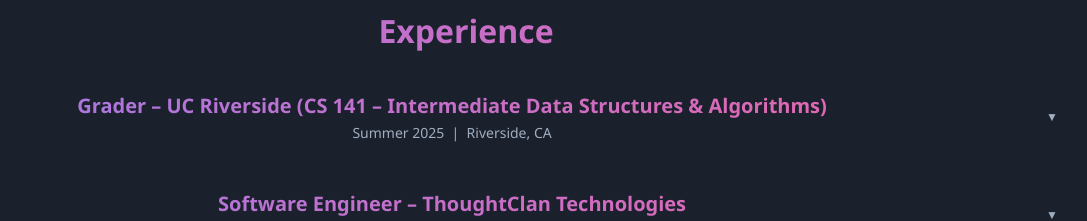
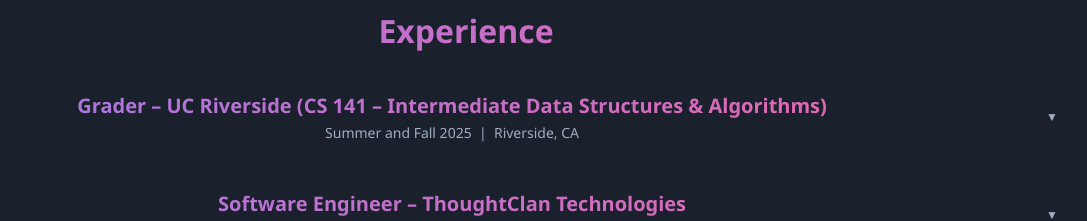
Before and after one commit to RanjithaNarasimhamurthy/my-portfolio, a React (Create React App) app: page / in a window 1280 px wide. Shown: the part 2420-2641 px from the top of the page, without its empty margins (174-1261 px from the left). Built offline with nearby package versions, Linux system fonts and the light colour scheme.

Commit message:
resume update

```diff
--- a/src/components/Experience.js
+++ b/src/components/Experience.js
@@ -11,12 +11,11 @@ const experiences = [
     title: 'Grader',
     company: 'UC Riverside (CS 141 – Intermediate Data Structures & Algorithms)',
     logo: ucrLogo,
-    period: 'Summer 2025',
+    period: 'Summer and Fall 2025',
     location: 'Riverside, CA',
     details: [
       'Graded weekly programming assignments and quizzes on linked lists, trees, graphs, and hash tables , ensuring consistent, rubric-based evaluation.',
-      'Provided detailed, constructive feedback to 30+ students per term to clarify algorithmic concepts and improve coding style.',
-      'Held virtual office hours twice weekly to review solutions, debug student code, and coach on complexity analysis and problem-solving strategies.',
+      'Provided detailed, constructive feedback to 120+ students per term to clarify algorithmic concepts and improve coding style.',
     ],
   },
   {
```
Also changed, not shown: 1 other file (tests, documents, lock files or other folders).
